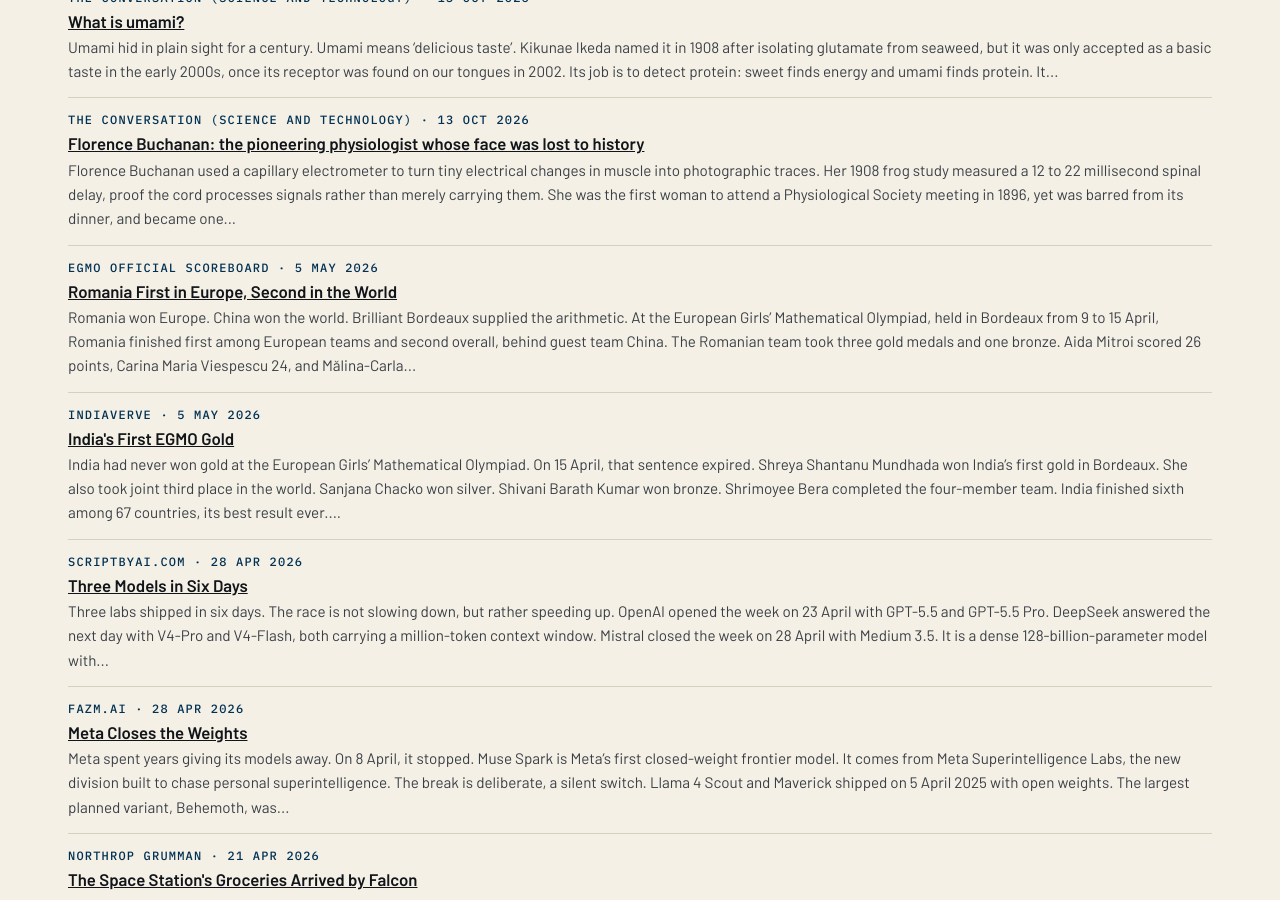
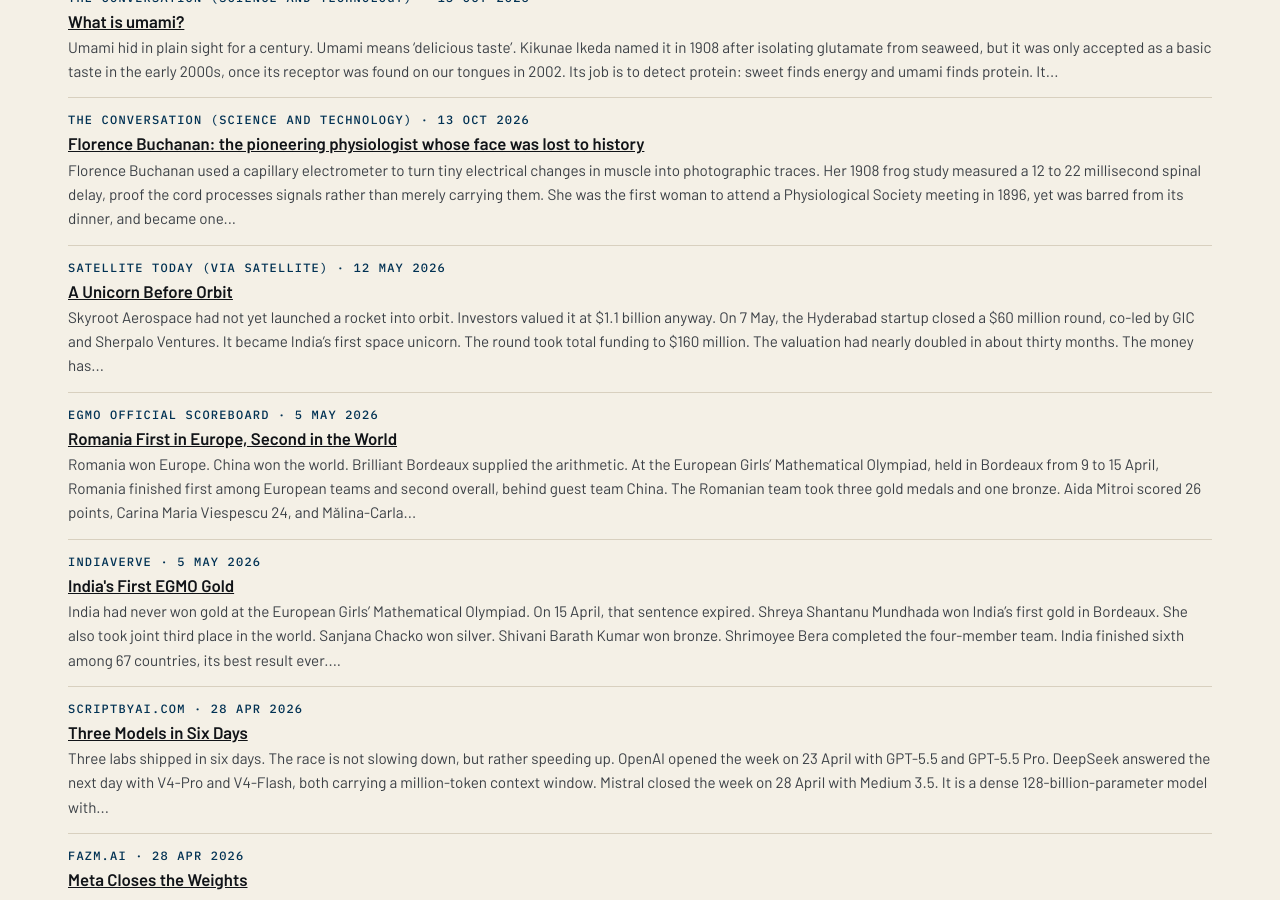
Before and after one commit to katz-news/katz.news, a Jekyll site: the page built from briefs/index.html, in a window 1280 px wide and 900 px high, scrolled down 14549 px. Built offline with Jekyll 4.4.1, drawn with Linux system fonts in a browser that asks for light colours.

Commit message:
Publish 2026-11-06

```diff
--- a/_data/build.yml
+++ b/_data/build.yml
@@ -1 +1 @@
-published_at: 2026-11-06T19:30:22Z
+published_at: 2026-11-06T19:31:15Z
--- /dev/null
+++ b/_posts/briefs/2026-11-06-a-unicorn-before-orbit.md
@@ -0,0 +1,19 @@
+---
+published: true
+title: A Unicorn Before Orbit
+date: 2026-05-12
+section: entrepreneurship
+source_name: Satellite Today (Via Satellite)
+source_url: https://www.satellitetoday.com/finance/2026/05/07/skyroot-secures-60m-in-funding-becoming-indias-first-space-unicorn/
+---
+Skyroot Aerospace had not yet launched a rocket into orbit. Investors valued it at $1.1 billion anyway.
+
+On 7 May, the Hyderabad startup closed a $60 million round, co-led by GIC and Sherpalo Ventures. It became India's first space unicorn.
+
+The round took total funding to $160 million. The valuation had nearly doubled in about thirty months.
+
+The money has a job. Skyroot will scale Vikram-1 launch cadence, expand manufacturing, and accelerate Vikram-2. Vikram-1, its orbital rocket, was targeted for launch in the weeks after the announcement.
+
+The paradox is the point. A unicorn without an orbital launch is not a contradiction, but rather a bold bet: that the launch will come, and that India will need its own rockets when it does.
+
+Skyroot is selling the future, and the future just paid $60 million.
```
